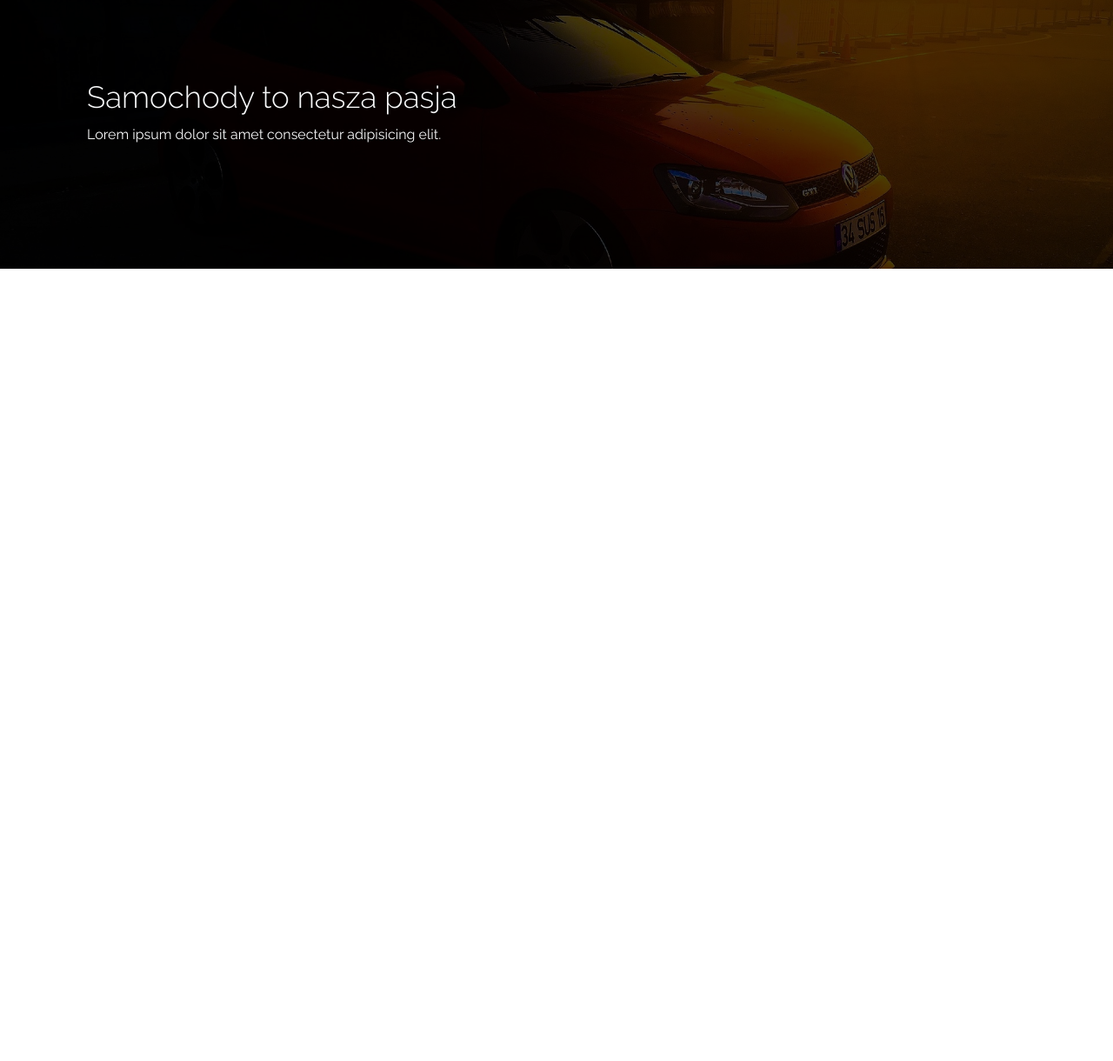
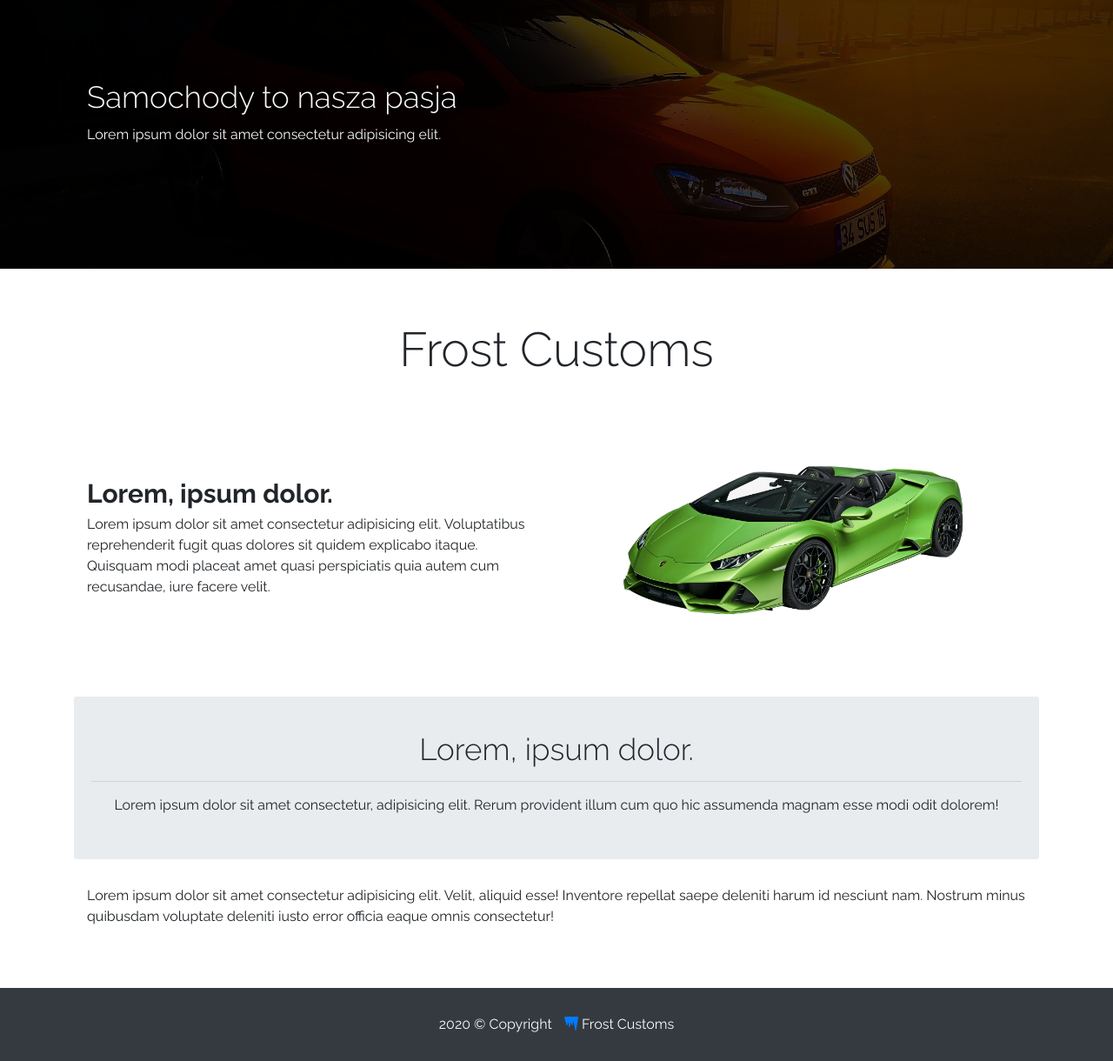
Before and after one commit to justynagajda/projekt2, a plain HTML site: page index.html in a window 1280 px wide. Shown: the part 742-1962 px from the top of the page at 87% size. Before the commit the page ends 1051 px from the top, so only its background shows below. Drawn offline with nearby package versions, Linux system fonts and the light colour scheme.

Commit message:
added home-brand class and footer

```diff
--- a/css/style.css
+++ b/css/style.css
@@ -90,3 +90,9 @@ header {
     background-size: cover;
     z-index: 0;
 }
+
+/* home-brand */
+.home-brand h3 {
+    font-size: 3rem;
+    font-weight: bold;
+}
--- a/index.html
+++ b/index.html
@@ -21,7 +21,7 @@
             <div class="collapse navbar-collapse" id="navbarNavAltMarkup">
                 <div class="navbar-nav ml-auto">
                     <a class="nav-item nav-link active" href="#">Home <span class="sr-only">(current)</span></a>
-                    <a class="nav-item nav-link" href="aboutus.html">O formie</a>
+                    <a class="nav-item nav-link" href="aboutus.html">O firmie</a>
                     <a class="nav-item nav-link" href="services.html">Usługi</a>
                     <a class="nav-item nav-link" href="projects.html">Projekty</a>
                     <a class="nav-item nav-link" href="contact.html">Kontakt</a>
@@ -114,6 +114,39 @@
                     </div>
                 </div>
             </section>
+
+            <section class="home-brand py-5">
+                <p class="display-2 text-center pt-5 px-3">Frost Customs</p>
+                <div class="container py-5">
+                    <div class="row m-0 align-items-center">
+                        <div class="col-md-6">
+                            <h3>Lorem, ipsum dolor.</h3>
+                            <p>Lorem ipsum dolor sit amet consectetur adipisicing elit. Voluptatibus reprehenderit fugit
+                                quas dolores sit quidem explicabo itaque. Quisquam modi placeat amet quasi perspiciatis quia
+                                autem cum recusandae, iure facere velit.</p>
+                        </div>
+                        <div class="col-md-6">
+                            <img src="./img/home-brand.png" alt="Lamborghini Huracan" class="img-fluid">
+                        </div>
+                    </div>
+                </div>
+                <div class="container pb-5">
+                    <div class="jumbotron text-center">
+                        <p class="display-4">Lorem, ipsum dolor.</p>
+                        <hr class="my-4">
+                        <p>Lorem ipsum dolor sit amet consectetur, adipisicing elit. Rerum provident illum cum quo hic
+                            assumenda magnam esse modi odit dolorem!</p>
+                    </div>
+                    <p class="px-4 pt-3">Lorem ipsum dolor sit amet consectetur adipisicing elit. Velit, aliquid esse!
+                        Inventore repellat saepe deleniti harum id nesciunt nam. Nostrum minus quibusdam voluptate deleniti
+                        iusto error officia eaque omnis consectetur!</p>
+                </div>
+            </section>
+        </main>
+
+        <footer class="bg-dark text-light">
+            <p class="py-5 px-3 mb-0 text-center">2020 &copy; Copyright <i class="ml-3 fas fa-icicles text-primary"></i> Frost Customs</p>
+        </footer>
         </main>
 
 
```
